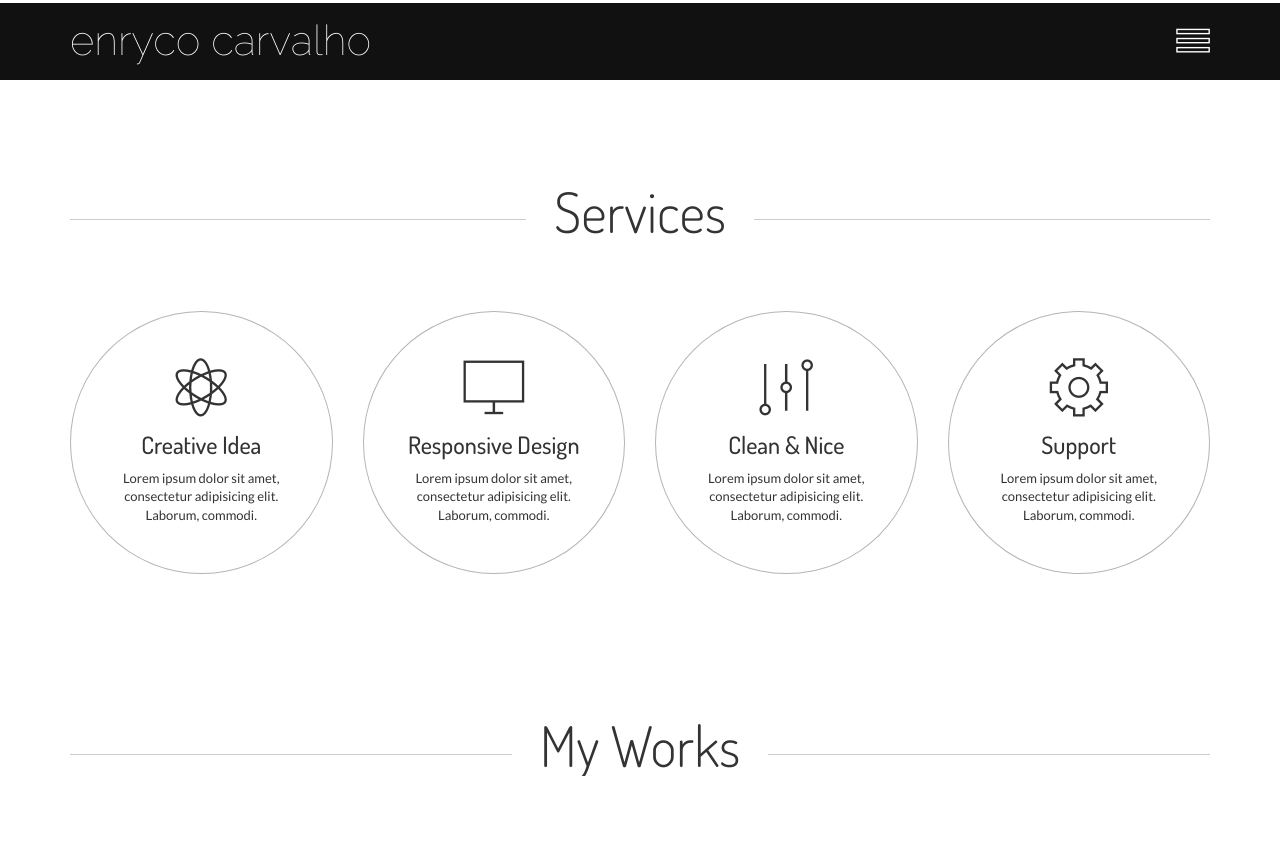
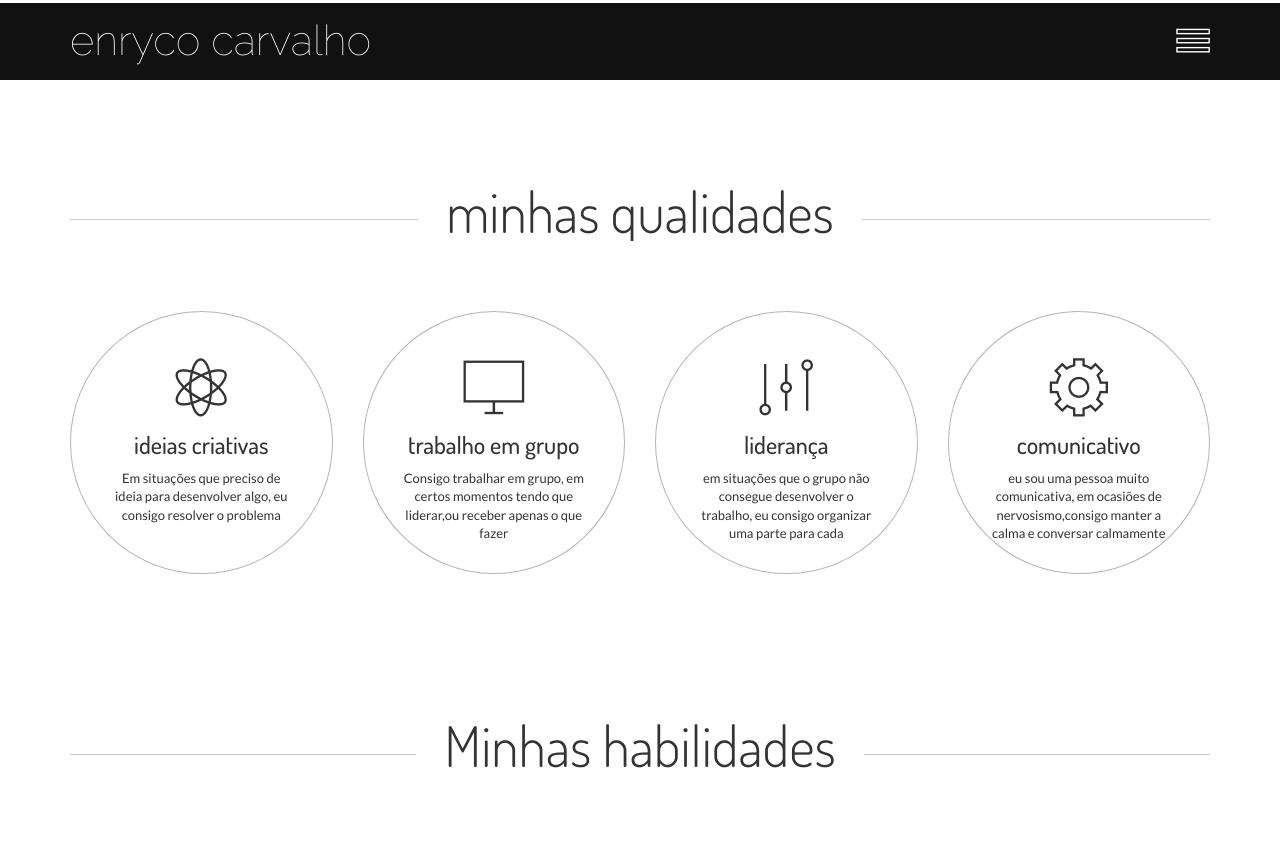
Before and after one commit to projenryco/curriculo_site, a plain HTML site: page index.html in a window 1280 px wide. Shown: the part 797-1640 px from the top of the page. Drawn offline with Linux system fonts and the light colour scheme; some packages are replaced by stand-ins of ours.

Commit message:
Add files via upload

```diff
--- a/index.html
+++ b/index.html
@@ -4,7 +4,7 @@
 <!--[if IE 8]>         <html class="no-js lt-ie9"> <![endif]-->
 <!--[if gt IE 8]><!-->
 
-<html class="no-js"> <!--<![endif]-->
+<html class="pe-dj"> <!--<![endif]-->
     <head>
         <title>curriculo</title>
 
@@ -58,9 +58,9 @@
                                  <div class="arrow-up"></div>
                                  <ul>
                                      <li><a data-scroll href="#body">Home <i class="pe-7s-home"></i></a><span class="menu-effect"></span></li>
-                                     <li><a data-scroll href="#services">Serviços <i class="pe-7s-config"></i></a><span class="menu-effect"></span></li>
-                                     <li><a data-scroll href="#portfolio">Portfolio <i class="pe-7s-glasses"></i></a><span class="menu-effect"></span></li>
-                                     <li><a data-scroll href="#testimonial">Testimonial <i class="pe-7s-comment"></i><span class="menu-effect"></span></a></li>
+                                     <li><a data-scroll href="#services">qualidades <i class="pe-7s-config"></i></a><span class="menu-effect"></span></li>
+                                     <li><a data-scroll href="#portfolio">habilidades<i class="pe-7s-glasses"></i></a><span class="menu-effect"></span></li>
+                                     <li><a data-scroll href="#testimonial">sobre mim<i class="pe-7s-comment"></i><span class="menu-effect"></span></a></li>
                                      <li><a data-scroll href="#contact">Contato <i class="pe-7s-help1"></i></a><span class="menu-effect"></span></li>
                                  </ul>
                              </div>
@@ -77,14 +77,14 @@
 
         <section id="services" class="service-area">
             <div class="container">
-                <h2 class="block_title">Services</h2>
+                <h2 class="block_title">minhas qualidades</h2>
                 <div class="row">
                     <div class="col-md-3 col-sm-6">
                         <div class="services">
                             <div class="service-wrap">
                                 <i class="pe-7s-science pe-dj pe-va"></i>
-                                <h3>Creative Idea</h3>
-                                <p>Lorem ipsum dolor sit amet, consectetur adipisicing elit. Laborum, commodi.</p>
+                                <h3>ideias criativas</h3>
+                                <p>Em situações que preciso de ideia para desenvolver algo, eu consigo resolver o problema</p>
                             </div>
                         </div>
 
@@ -93,8 +93,8 @@
                         <div class="services">
                             <div class="service-wrap">
                                 <i class="pe-7s-monitor pe-dj pe-va"></i>
-                                <h3>Responsive Design</h3>
-                                <p>Lorem ipsum dolor sit amet, consectetur adipisicing elit. Laborum, commodi.</p>
+                                <h3>trabalho em grupo</h3>
+                                <p>Consigo trabalhar em grupo, em certos momentos tendo que liderar,ou receber apenas o que fazer</p>
                             </div>
                         </div>
                     </div>
@@ -102,8 +102,8 @@
                         <div class="services">
                             <div class="service-wrap">
                                 <i class="pe-7s-edit pe-dj pe-va"></i>
-                                <h3>Clean &amp; Nice</h3>
-                                <p>Lorem ipsum dolor sit amet, consectetur adipisicing elit. Laborum, commodi.</p>
+                                <h3>liderança</h3>
+                                <p>em situações que o grupo não consegue desenvolver o trabalho, eu consigo organizar uma parte para cada</p>
                             </div>
                         </div>
                     </div>
@@ -111,8 +111,8 @@
                         <div class="services">
                             <div class="service-wrap">
                                 <i class="pe-7s-config pe-dj pe-va"></i>
-                                <h3>Support</h3>
-                                <p>Lorem ipsum dolor sit amet, consectetur adipisicing elit. Laborum, commodi.</p>
+                                <h3>comunicativo</h3>
+                                <p>eu sou uma pessoa muito comunicativa, em ocasiões de nervosismo,consigo manter a calma e conversar calmamente</p>
                             </div>
                         </div>
                     </div>
@@ -124,7 +124,7 @@
 
         <section id="portfolio" class="portfolio-area">
             <div class="container">
-                <h2 class="block_title">My Works</h2>
+                <h2 class="block_title">Minhas habilidades</h2>
                 <div class="row port cs-style-3">
                     <div class="col-md-4 col-sm-6 col-xs-12 item-space">
                         <figure>
@@ -187,7 +187,7 @@
                         </figure>
                     </div>
                     <div class="col-xs-12">
-                        <div class="btn-center"><a href="#" class="big button">View all</a></div>
+                        <div class="btn-center"><a href="#" class="big button">ver tudo</a></div>
                     </div>
                 </div>
             </div><!-- container -->
@@ -197,7 +197,7 @@
 
         <section id="testimonial" class="testimonial-area">
             <div class="container">
-                <h2 class="block_title">Testimonials</h2>
+                <h2 class="block_title">sobre mim</h2>
                 <div class="row">
                     <div class="col-xs-12">
                     </div>
```
